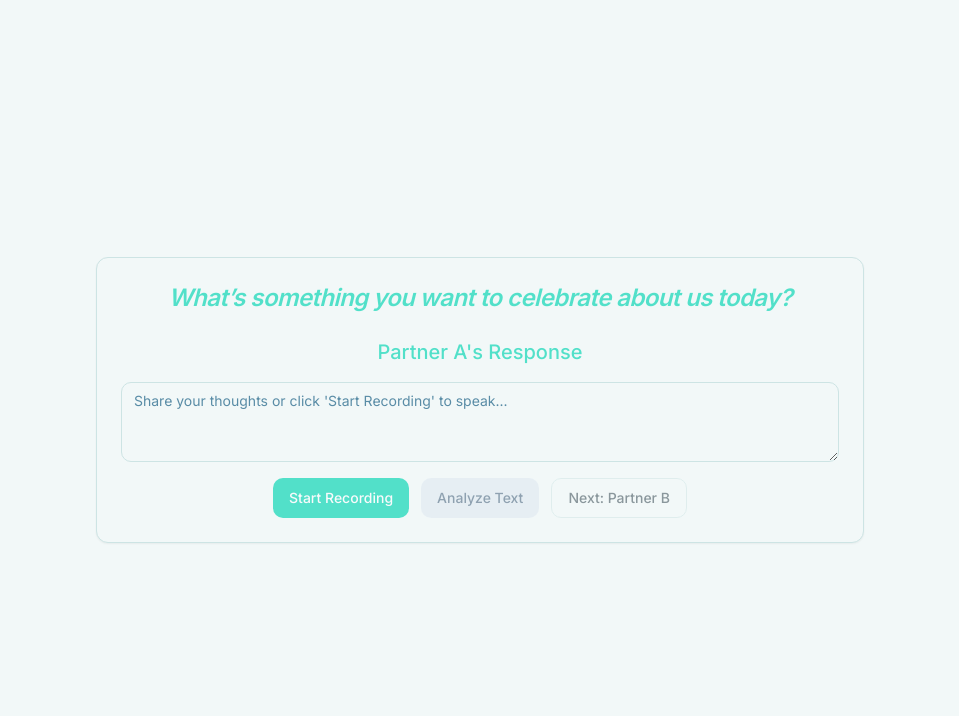
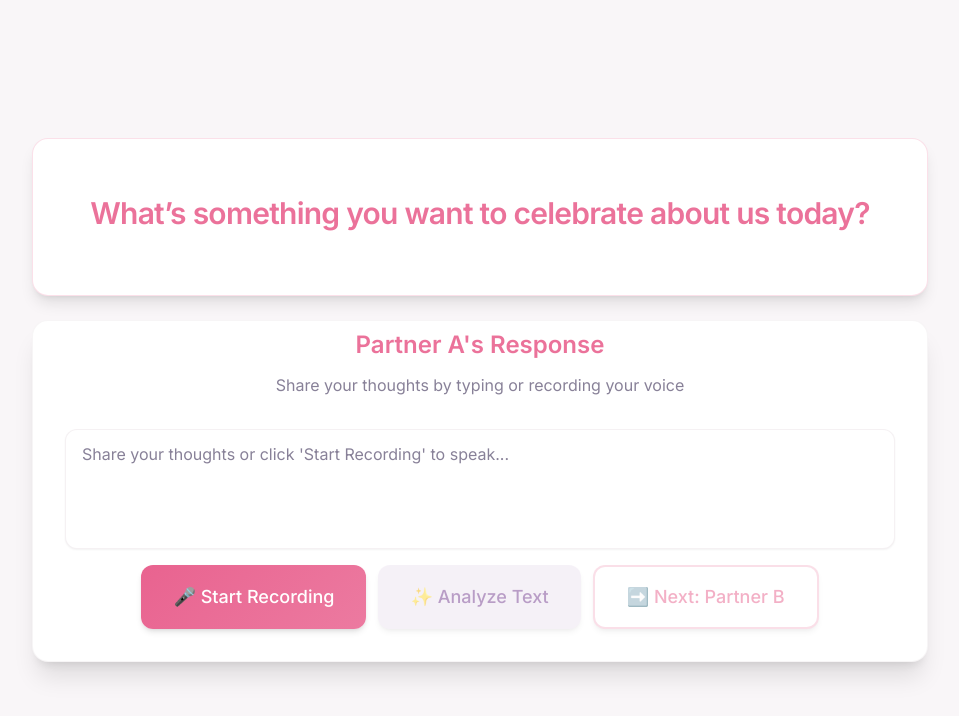
Before and after one commit to ajyan/retro-app, a Next.js app: page / in a window 1280 px wide. Shown: the top 716 px of the page, without its empty margins (160-1119 px from the left). Built offline with nearby package versions, Linux system fonts and the light colour scheme.

Commit message:
Update styles

```diff
--- a/app/globals.css
+++ b/app/globals.css
@@ -4,65 +4,79 @@
 
 @layer base {
   :root {
-    --background: 180 30% 96%;
-    --foreground: 200 30% 20%;
+    /* Soft lavender-cream background */
+    --background: 320 20% 97%;
+    --foreground: 260 15% 25%;
 
-    --card: 180 30% 96%;
-    --card-foreground: 200 30% 20%;
+    /* Pure white cards */
+    --card: 0 0% 100%;
+    --card-foreground: 260 15% 25%;
 
-    --popover: 180 30% 96%;
-    --popover-foreground: 200 30% 20%;
+    --popover: 0 0% 100%;
+    --popover-foreground: 260 15% 25%;
 
-    --primary: 170 70% 60%;
-    --primary-foreground: 200 30% 98%;
+    /* Beautiful rose-pink primary */
+    --primary: 340 75% 65%;
+    --primary-foreground: 0 0% 100%;
 
-    --secondary: 210 40% 90%;
-    --secondary-foreground: 210 40% 30%;
+    /* Soft lavender secondary */
+    --secondary: 280 30% 92%;
+    --secondary-foreground: 280 40% 40%;
 
-    --muted: 210 30% 90%;
-    --muted-foreground: 200 30% 50%;
+    /* Light muted tones */
+    --muted: 320 15% 94%;
+    --muted-foreground: 260 10% 55%;
 
-    --accent: 340 70% 85%;
-    --accent-foreground: 340 50% 30%;
+    /* Gentle purple accent */
+    --accent: 280 40% 85%;
+    --accent-foreground: 280 60% 35%;
 
-    --destructive: 0 70% 70%;
+    --destructive: 0 70% 65%;
     --destructive-foreground: 0 0% 100%;
 
-    --border: 180 30% 85%;
-    --input: 180 30% 85%;
-    --ring: 170 70% 60%;
+    /* Soft borders */
+    --border: 320 15% 88%;
+    --input: 320 10% 96%;
+    --ring: 340 75% 65%;
 
-    --radius: 0.75rem;
+    --radius: 0.875rem;
   }
 
   .dark {
-    --background: 200 30% 15%;
-    --foreground: 180 20% 95%;
+    /* Deep purple-blue background */
+    --background: 260 25% 8%;
+    --foreground: 0 0% 95%;
 
-    --card: 200 30% 15%;
-    --card-foreground: 180 20% 95%;
+    /* Dark cards */
+    --card: 260 20% 12%;
+    --card-foreground: 0 0% 95%;
 
-    --popover: 200 30% 15%;
-    --popover-foreground: 180 20% 95%;
+    --popover: 260 20% 12%;
+    --popover-foreground: 0 0% 95%;
 
-    --primary: 170 60% 50%;
+    /* Bright rose-pink for dark mode */
+    --primary: 340 80% 70%;
     --primary-foreground: 0 0% 100%;
 
-    --secondary: 210 30% 25%;
-    --secondary-foreground: 210 20% 90%;
+    /* Dark purple secondary */
+    --secondary: 280 20% 18%;
+    --secondary-foreground: 0 0% 90%;
 
-    --muted: 210 30% 25%;
-    --muted-foreground: 200 20% 70%;
+    /* Dark muted */
+    --muted: 260 15% 18%;
+    --muted-foreground: 0 0% 70%;
 
-    --accent: 340 50% 40%;
-    --accent-foreground: 0 0% 100%;
+    /* Purple accent for dark */
+    --accent: 280 45% 45%;
+    --accent-foreground: 0 0% 95%;
 
-    --destructive: 0 60% 60%;
+    --destructive: 0 70% 65%;
     --destructive-foreground: 0 0% 100%;
 
-    --border: 200 30% 25%;
-    --input: 200 30% 25%;
-    --ring: 170 60% 50%;
+    /* Dark borders */
+    --border: 260 15% 20%;
+    --input: 260 15% 16%;
+    --ring: 340 80% 70%;
   }
 }
 
@@ -76,9 +90,77 @@
     font-family: "Inter", -apple-system, BlinkMacSystemFont, 'Segoe UI', 'Roboto', 'Oxygen',
       'Ubuntu', 'Cantarell', 'Fira Sans', 'Droid Sans', 'Helvetica Neue',
       sans-serif;
+    background-image:
+      radial-gradient(circle at 20% 20%, hsl(var(--primary)/0.03) 1px, transparent 1px),
+      radial-gradient(circle at 80% 80%, hsl(var(--accent)/0.02) 1px, transparent 1px);
+    background-size: 80px 80px;
   }
 
   .loading {
     @apply flex justify-center items-center h-screen text-xl text-foreground text-center p-5;
   }
 }
+
+@layer components {
+  /* Beautiful consistent card styling */
+  .retro-card {
+    @apply bg-card border border-border/30 rounded-2xl shadow-lg;
+    transition: all 0.3s cubic-bezier(0.4, 0, 0.2, 1);
+  }
+
+  .retro-card:hover {
+    @apply shadow-xl border-primary/30;
+    transform: translateY(-2px);
+  }
+
+  /* Question card - same as regular cards */
+  .question-card {
+    @apply bg-card border border-primary/20 rounded-2xl shadow-lg p-8 text-center;
+    transition: all 0.3s cubic-bezier(0.4, 0, 0.2, 1);
+  }
+
+  .question-card:hover {
+    @apply shadow-xl border-primary/30;
+    transform: translateY(-2px);
+  }
+
+  /* Beautiful button styling */
+  .retro-button {
+    @apply bg-primary text-primary-foreground rounded-xl px-6 py-3 font-medium;
+    @apply transition-all duration-300 ease-out;
+    @apply shadow-md hover:shadow-lg active:scale-95;
+    background: linear-gradient(135deg, hsl(var(--primary)), hsl(var(--primary)/0.85));
+  }
+
+  .retro-button:hover {
+    transform: translateY(-1px);
+    background: linear-gradient(135deg, hsl(var(--primary)/0.9), hsl(var(--primary)/0.75));
+  }
+
+  /* Recording button with pulse animation */
+  .recording-pulse {
+    animation: pulse-warm 2s infinite;
+  }
+
+  @keyframes pulse-warm {
+    0%, 100% {
+      box-shadow: 0 0 0 0 hsl(var(--destructive)/0.7);
+    }
+    50% {
+      box-shadow: 0 0 0 10px hsl(var(--destructive)/0);
+    }
+  }
+
+  /* Beautiful input styling */
+  .retro-input {
+    @apply bg-card border border-border/40 rounded-xl px-4 py-3;
+    @apply focus:ring-2 focus:ring-primary/30 focus:border-primary/60;
+    @apply transition-all duration-200;
+    @apply shadow-sm focus:shadow-md;
+  }
+
+  /* Smooth transitions for all interactive elements */
+  .smooth-transition {
+    transition: all 0.3s cubic-bezier(0.4, 0, 0.2, 1);
+  }
+}
--- a/src/App.js
+++ b/src/App.js
@@ -88,10 +88,13 @@ function App() {
 
     return (
       <div className="w-full space-y-4">
-        <div className="text-center">
-          <h3 className="text-xl font-medium text-primary">
+        <div className="text-center mb-8 pt-2">
+          <h3 className="text-2xl font-semibold text-primary/90 mb-3">
             Partner {currentPartner}'s Response
           </h3>
+          <p className="text-muted-foreground">
+            Share your thoughts by typing or recording your voice
+          </p>
         </div>
 
         <div className="space-y-4">
@@ -106,34 +109,37 @@ function App() {
             <Button
               onClick={isRecording ? handleStopRecordingClick : handleStartRecordingClick}
               variant={isRecording ? "destructive" : "default"}
+              isRecording={isRecording}
               disabled={isProcessing}
-              className="relative"
+              size="lg"
             >
-              {isRecording ? 'Stop Recording' : 'Start Recording'}
-              {isRecording && (
-                <span className="absolute -top-2 -right-2 h-3 w-3 rounded-full bg-red-500 animate-pulse"></span>
-              )}
+              {isRecording ? '🛑 Stop Recording' : '🎤 Start Recording'}
             </Button>
 
             <Button
               onClick={handleAnalyzeTextClick}
               variant="secondary"
               disabled={isProcessing || !inputText}
+              size="lg"
             >
-              Analyze Text
+              ✨ Analyze Text
             </Button>
 
             <Button
               onClick={handleSubmit}
               variant="outline"
               disabled={isProcessing || !inputText}
+              size="lg"
             >
-              {currentPartner === 'A' ? 'Next: Partner B' : 'Complete Retro'}
+              {currentPartner === 'A' ? '➡️ Next: Partner B' : '🎉 Complete Retro'}
             </Button>
 
             {isProcessing && (
-              <div className="w-full text-center text-sm text-muted-foreground animate-pulse">
-                Processing...
+              <div className="w-full text-center">
+                <div className="inline-flex items-center gap-2 px-4 py-2 rounded-full bg-accent/20 text-accent-foreground">
+                  <div className="animate-spin h-4 w-4 border-2 border-primary border-t-transparent rounded-full"></div>
+                  <span className="text-sm font-medium">Processing your response...</span>
+                </div>
               </div>
             )}
           </div>
@@ -192,8 +198,8 @@ function App() {
       <div className="w-full space-y-6">
         <div className="grid gap-6 md:grid-cols-2">
           <Card>
-            <CardHeader>
-              <CardTitle>Partner A's Insights</CardTitle>
+            <CardHeader className="pb-4">
+              <CardTitle className="text-xl">Partner A's Insights</CardTitle>
             </CardHeader>
             <CardContent className="space-y-4">
               {summaryA && (
@@ -225,8 +231,8 @@ function App() {
           </Card>
 
           <Card>
-            <CardHeader>
-              <CardTitle>Partner B's Insights</CardTitle>
+            <CardHeader className="pb-4">
+              <CardTitle className="text-xl">Partner B's Insights</CardTitle>
             </CardHeader>
             <CardContent className="space-y-4">
               {summaryB && (
@@ -273,16 +279,23 @@ function App() {
 
   return (
     <div className="min-h-screen bg-background flex items-center justify-center p-4">
-      <Card className="w-full max-w-3xl shadow-lg">
-        <CardHeader>
-          <CardTitle className="text-center text-xl md:text-2xl italic text-primary">
-            {currentQuestion || 'Loading question...'}
-          </CardTitle>
-        </CardHeader>
-        <CardContent>
-          {!isRetroComplete ? renderPartnerInput() : renderRetroComplete()}
-        </CardContent>
-      </Card>
+      <div className="w-full max-w-4xl space-y-6">
+        {/* Beautiful question card */}
+        <Card variant="question" className="text-center">
+          <CardHeader className="pb-8">
+            <CardTitle className="text-2xl md:text-3xl leading-relaxed text-primary/90 font-medium">
+              {currentQuestion || 'Loading your reflection question...'}
+            </CardTitle>
+          </CardHeader>
+        </Card>
+
+        {/* Main content card */}
+        <Card className="shadow-xl">
+          <CardContent className="p-8">
+            {!isRetroComplete ? renderPartnerInput() : renderRetroComplete()}
+          </CardContent>
+        </Card>
+      </div>
     </div>
   )
 }
--- a/src/components/ui/button.js
+++ b/src/components/ui/button.js
@@ -4,28 +4,27 @@ function Button({
   className = "",
   variant = "default",
   size = "default",
+  isRecording = false,
   children,
   ...props
 }) {
-  const baseStyles = "inline-flex items-center justify-center whitespace-nowrap rounded-md text-sm font-medium ring-offset-background transition-colors focus-visible:outline-none focus-visible:ring-2 focus-visible:ring-ring focus-visible:ring-offset-2 disabled:pointer-events-none disabled:opacity-50"
-
   const variantStyles = {
-    default: "bg-primary text-primary-foreground hover:bg-primary/90",
-    destructive: "bg-destructive text-destructive-foreground hover:bg-destructive/90",
-    outline: "border border-input bg-background hover:bg-accent hover:text-accent-foreground",
-    secondary: "bg-secondary text-secondary-foreground hover:bg-secondary/80",
-    ghost: "hover:bg-accent hover:text-accent-foreground",
-    link: "text-primary underline-offset-4 hover:underline",
+    default: "retro-button",
+    destructive: `retro-button ${isRecording ? 'recording-pulse' : ''}`,
+    outline: "bg-card border-2 border-primary/40 text-primary hover:bg-primary hover:text-primary-foreground rounded-xl px-6 py-3 font-medium smooth-transition shadow-md hover:shadow-lg hover:border-primary",
+    secondary: "bg-secondary text-secondary-foreground hover:bg-secondary/80 rounded-xl px-6 py-3 font-medium smooth-transition shadow-md hover:shadow-lg",
+    ghost: "hover:bg-accent/20 hover:text-accent-foreground rounded-xl px-4 py-2 smooth-transition",
+    link: "text-primary underline-offset-4 hover:underline smooth-transition",
   }
 
   const sizeStyles = {
-    default: "h-10 px-4 py-2",
-    sm: "h-9 rounded-md px-3",
-    lg: "h-11 rounded-md px-8",
-    icon: "h-10 w-10",
+    default: "",
+    sm: "px-4 py-2 text-sm",
+    lg: "px-8 py-4 text-lg",
+    icon: "w-12 h-12 rounded-full p-0",
   }
 
-  const classes = `${baseStyles} ${variantStyles[variant]} ${sizeStyles[size]} ${className}`
+  const classes = `inline-flex items-center justify-center font-medium ring-offset-background focus-visible:outline-none focus-visible:ring-2 focus-visible:ring-primary/20 focus-visible:ring-offset-2 disabled:pointer-events-none disabled:opacity-50 ${variantStyles[variant]} ${sizeStyles[size]} ${className}`
 
   return (
     <button className={classes} {...props}>
--- a/src/components/ui/card.js
+++ b/src/components/ui/card.js
@@ -1,9 +1,13 @@
 import React from "react"
 
-function Card({ className = "", children, ...props }) {
+function Card({ className = "", children, variant = "default", ...props }) {
+  const baseClasses = variant === "question"
+    ? "question-card"
+    : "retro-card";
+
   return (
     <div
-      className={`rounded-lg border bg-card text-card-foreground shadow-sm ${className}`}
+      className={`${baseClasses} text-card-foreground smooth-transition ${className}`}
       {...props}
     >
       {children}
@@ -14,7 +18,7 @@ function Card({ className = "", children, ...props }) {
 function CardHeader({ className = "", children, ...props }) {
   return (
     <div
-      className={`flex flex-col space-y-1.5 p-6 ${className}`}
+      className={`flex flex-col space-y-3 p-6 ${className}`}
       {...props}
     >
       {children}
@@ -25,7 +29,7 @@ function CardHeader({ className = "", children, ...props }) {
 function CardTitle({ className = "", children, ...props }) {
   return (
     <h3
-      className={`text-2xl font-semibold leading-none tracking-tight ${className}`}
+      className={`text-2xl font-semibold leading-tight tracking-tight text-card-foreground/90 ${className}`}
       {...props}
     >
       {children}
--- a/src/components/ui/textarea.js
+++ b/src/components/ui/textarea.js
@@ -3,7 +3,7 @@ import React from "react"
 function Textarea({ className, ...props }) {
   return (
     <textarea
-      className={`flex min-h-[80px] w-full rounded-md border border-input bg-background px-3 py-2 text-sm ring-offset-background placeholder:text-muted-foreground focus-visible:outline-none focus-visible:ring-2 focus-visible:ring-ring focus-visible:ring-offset-2 disabled:cursor-not-allowed disabled:opacity-50 ${className || ''}`}
+      className={`retro-input flex min-h-[120px] w-full resize-none text-base placeholder:text-muted-foreground focus-visible:outline-none disabled:cursor-not-allowed disabled:opacity-50 ${className || ''}`}
       {...props}
     />
   )
```
Also changed, not shown: testPRD.txt (added), 1 other file (tests, documents, lock files or other folders).
